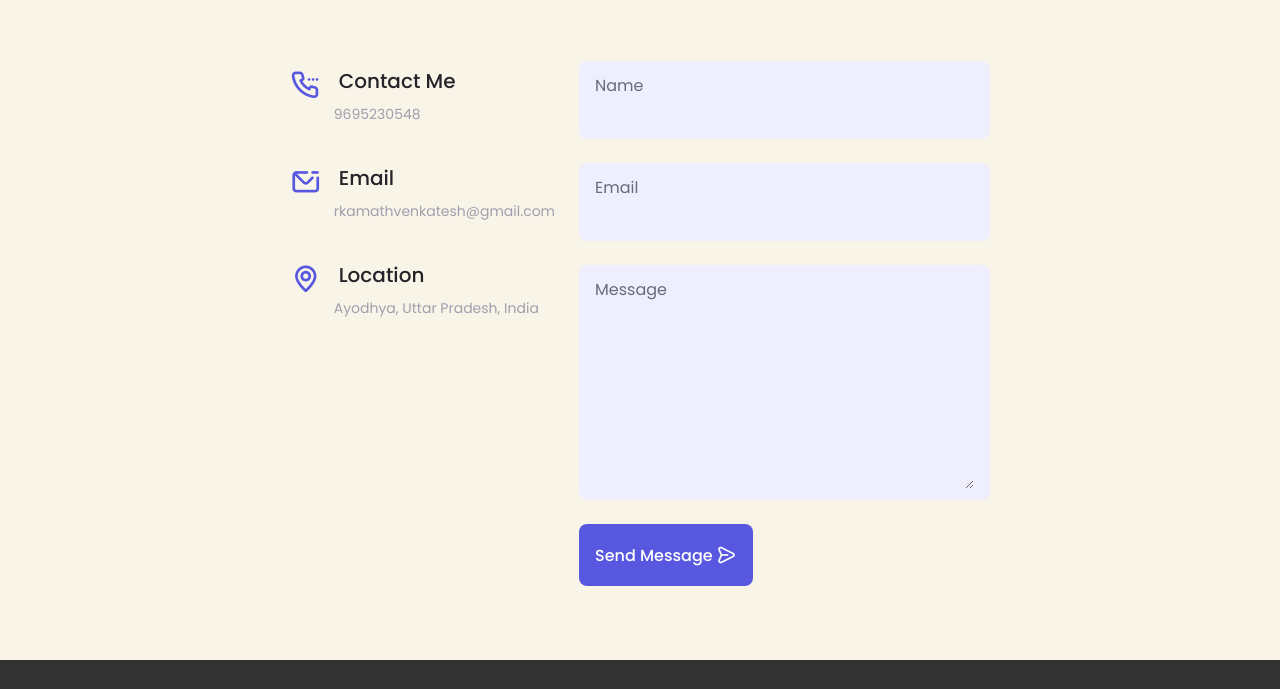
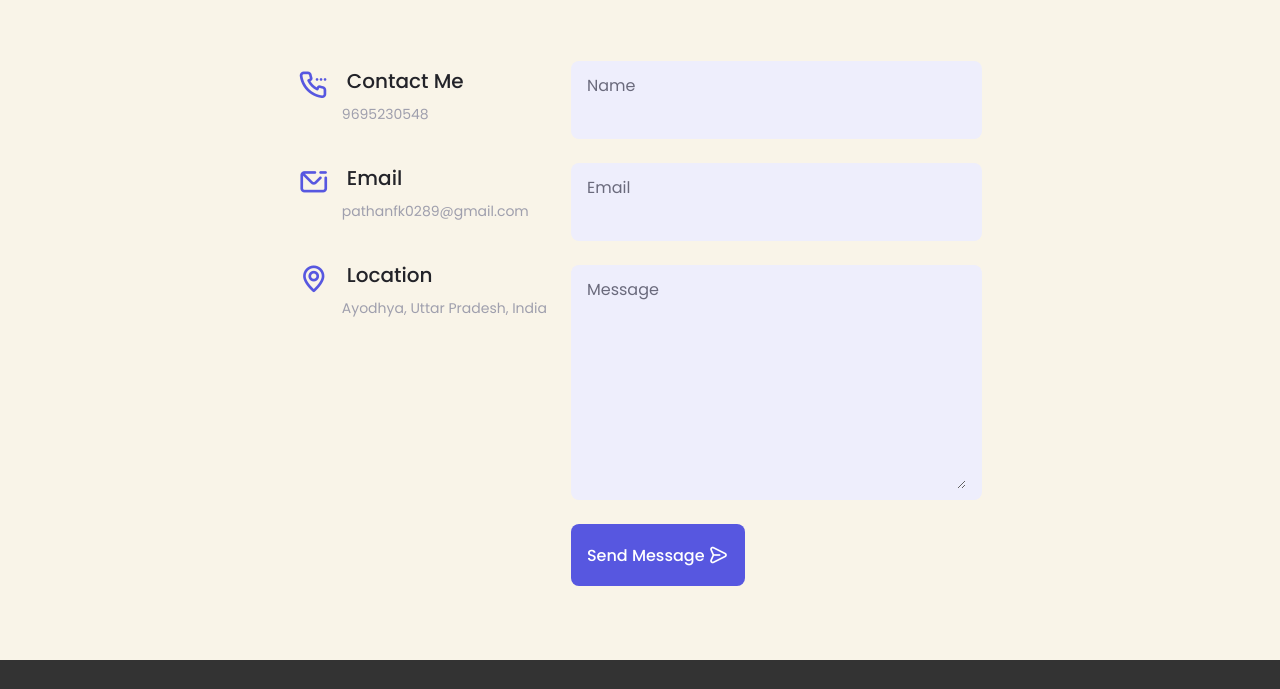
Before and after one commit to farhan011232/Myportfolio, a plain HTML site: page index.html in a window 1280 px wide. Shown: the part 5064-5753 px from the top of the page. Drawn offline with nearby package versions, Linux system fonts and the light colour scheme.

Commit message:
Update index.html

```diff
--- a/index.html
+++ b/index.html
@@ -1071,7 +1071,7 @@ Designed and developed a Gamified Habit Tracker using HTML, CSS, and JavaScript
               <div>
                 <h3 class="contact__title">Email</h3>
                 <span class="contact__subtitle"
-                  >rkamathvenkatesh@gmail.com</span
+                  >pathanfk0289@gmail.com</span
                 >
               </div>
             </div>
@@ -1114,7 +1114,7 @@ Designed and developed a Gamified Habit Tracker using HTML, CSS, and JavaScript
 
             <div>
               <a
-                href=" mailto: rkamathvenkatesh@gmail.com?subject=Testing out mailto! &body=This is only a test!"
+                href=" mailto: pathanfk0289@gmail.com?subject=Testing out mailto! &body=This is only a test!"
                 class="button button--flex"
               >
                 Send Message
```
